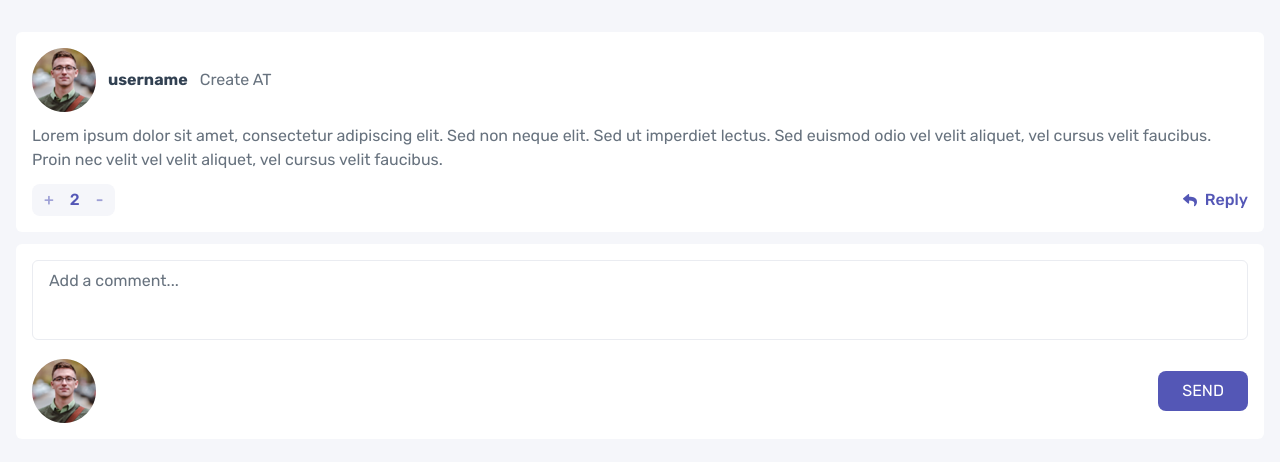
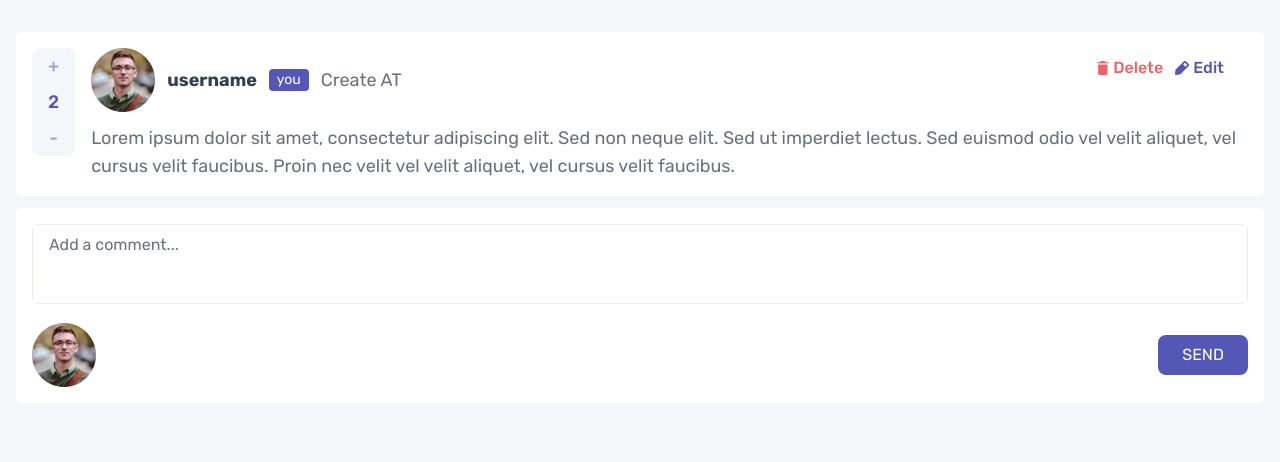
Before and after one commit to AslamtoIbrahim/interactive-comments-section-main, a Next.js app: page / in a window 1280 px wide. Shown: the top 462 px of the page. Built offline with nearby package versions, Linux system fonts and the light colour scheme.

Commit message:
Added editable comment buttons and text area

```diff
--- /dev/null
+++ b/src/app/Main/Button.tsx
@@ -0,0 +1,23 @@
+import React from "react";
+import { twMerge } from "tailwind-merge";
+
+type prop = {
+  className?: string;
+  clcik?: () => void;
+  text?: string;
+};
+const Button = ({ className, clcik, text = "Send" }: prop) => {
+  return (
+    <button
+      onClick={clcik}
+      className={twMerge(
+        "bg-moderate-blue  text-white font-rubik uppercase py-2 px-6 rounded-lg cursor-pointer hover:bg-moderate-blue/40",
+        className
+      )}
+    >
+      {text}
+    </button>
+  );
+};
+
+export default Button;
--- a/src/app/Main/Comment.tsx
+++ b/src/app/Main/Comment.tsx
@@ -1,9 +1,12 @@
-import Image from "next/image";
-import React from "react";
-import mb from "../../../public/source/images/avatars/image-juliusomo.png";
-import dt from "../../../public/source/images/avatars/image-juliusomo.webp";
+"use client";
+import React, { useState } from "react";
 import ScoreButton from "./ScoreButton";
-import ReplyButton from "./ReplyButton";
+import CurrentUser from "./CurrentUser";
+import EditButton from "./EditButton";
+import DeleteButton from "./DeleteButton";
+import Picture from "./Picture";
+import Input from "./Input";
+import Button from "./Button";
 
 interface Iimg {
   png: string;
@@ -27,42 +30,44 @@ interface Icomment {
 
 type prop = {
   comment?: Icomment;
-}
-const Comment = ({comment}: prop) => {
+};
+const Comment = ({ comment }: prop) => {
+  const [editable, seteditable] = useState(false);
+  const handleEditClik = () => {
+    seteditable(!editable);
+  };
   return (
-    <div className="bg-white p-4 rounded-md font-rubik flex flex-col gap-3">
-      <section className="flex flex-col gap-3">
+    <div className="bg-white p-4 rounded-md font-rubik flex flex-col md:flex-row-reverse md:relative md:items-start gap-3 md:gap-4">
+      <section className="w-full flex flex-col gap-3">
         <div className="flex items-center gap-3">
-          <picture>
-            <source
-              width={64}
-              height={64}
-              srcSet={dt.src}
-              type="image/webp"
-              media="(min-width: 768px)"
-            />
-            <Image
-              src={mb}
-              alt="Profile Picture"
-              width={30}
-              height={30}
-              priority
-              quality={100}
-            />
-          </picture>
-          <p className="font-semibold text-dark-blue">username</p>
-          <p className="text-grayish-blue">Create AT</p>
+          <Picture />
+          <p className="font-semibold md:text-lg text-dark-blue">username</p>
+          <CurrentUser />
+          <p className="text-grayish-blue md:text-lg">Create AT</p>
         </div>
-        <p className="text-grayish-blue">
-          Lorem ipsum dolor sit amet, consectetur adipiscing elit. Sed non neque
-          elit. Sed ut imperdiet lectus. Sed euismod odio vel velit aliquet, vel
-          cursus velit faucibus. Proin nec velit vel velit aliquet, vel cursus
-          velit faucibus.
-        </p>
+        {!editable ? (
+          <p className="text-grayish-blue md:text-lg">
+            Lorem ipsum dolor sit amet, consectetur adipiscing elit. Sed non
+            neque elit. Sed ut imperdiet lectus. Sed euismod odio vel velit
+            aliquet, vel cursus velit faucibus. Proin nec velit vel velit
+            aliquet, vel cursus velit faucibus.
+          </p>
+        ) : (
+          <section className="flex flex-col gap-2">
+            <Input text="hello" />
+            <Button className="self-end" text="Update" />
+          </section>
+        )}
       </section>
       <section className="flex items-center justify-between">
         <ScoreButton />
-        <ReplyButton />
+        <section className="md:absolute md:top-6 md:right-10">
+          {/* <ReplyButton /> */}
+          <div className="flex items-center gap-3">
+            <DeleteButton />
+            <EditButton onlcik={handleEditClik} />
+          </div>
+        </section>
       </section>
     </div>
   );
--- /dev/null
+++ b/src/app/Main/CurrentUser.tsx
@@ -0,0 +1,11 @@
+import React from 'react'
+
+const CurrentUser = () => {
+  return (
+    <p className='bg-moderate-blue text-[10px] md:text-sm text-white font-rubik py-[1px] px-2 rounded-sm'>
+      you
+    </p>
+  )
+}
+
+export default CurrentUser
--- /dev/null
+++ b/src/app/Main/DeleteButton.tsx
@@ -0,0 +1,21 @@
+import Image from "next/image";
+import React from "react";
+import repIcon from "../../../public/source/images/icon-delete.svg";
+
+type prop = {
+  onlcik?: () => void;
+};
+const DeleteButton = ({ onlcik }: prop) => {
+  return (
+    <button
+      onClick={onlcik}
+      className="cursor-pointer text-sm md:text-base font-rubik text-soft-red font-medium flex items-center gap-1
+      hover:opacity-40"
+    >
+      <Image src={repIcon} alt="reply" />
+      <span>Delete</span>
+    </button>
+  );
+};
+
+export default DeleteButton;
--- /dev/null
+++ b/src/app/Main/EditButton.tsx
@@ -0,0 +1,18 @@
+import Image from 'next/image'
+import React from 'react'
+import repIcon from '../../../public/source/images/icon-edit.svg'
+
+type prop ={
+    onlcik?: () => void;
+}
+const EditButton = ({onlcik}: prop) => {
+  return (
+    <button onClick={onlcik} className='cursor-pointer text-sm md:text-base  font-rubik text-moderate-blue font-medium flex items-center gap-1
+    hover:opacity-40'>
+        <Image src={repIcon} alt="reply" />
+        <span>Edit</span>
+    </button>
+  )
+}
+
+export default EditButton
--- a/src/app/Main/Input.tsx
+++ b/src/app/Main/Input.tsx
@@ -1,10 +1,13 @@
 import React from 'react'
 
-const Input = () => {
+type prop ={
+  text?:string
+}
+const Input = ({text} :prop) => {
   return (
     <div>
       <textarea className='font-rubik text-dark-blue outline-none border-light-gray border-[1px]
-      w-full rounded-md placeholder:text-grayish-blue py-2 px-4 min-h-20 resize-none'  placeholder='Add a comment...' />
+      w-full rounded-md placeholder:text-grayish-blue py-2 px-4 min-h-20 resize-none' value={text}  placeholder='Add a comment...' />
     </div>
   )
 }
--- /dev/null
+++ b/src/app/Main/Picture.tsx
@@ -0,0 +1,32 @@
+import Image from "next/image";
+import React from "react";
+import mbx from "../../../public/source/images/avatars/image-juliusomo.png";
+import dtx from "../../../public/source/images/avatars/image-juliusomo.webp";
+
+type prop = {
+    mb?: string;
+    dt?: string;
+}
+const Picture = ({mb, dt}:prop) => {
+  return (
+    <picture>
+
+    <source
+      srcSet={dtx.src}
+      type="image/webp"
+      media="(min-width: 768px)"
+    />
+    <Image
+      className="h-auto md:w-10 lg:w-16"
+      src={mbx}
+      alt="Profile Picture"
+      width={30}
+      height={30}
+      priority
+      quality={100}
+    />
+  </picture>
+  )
+}
+
+export default Picture
--- a/src/app/Main/ReplyButton.tsx
+++ b/src/app/Main/ReplyButton.tsx
@@ -7,7 +7,8 @@ type prop ={
 }
 const ReplyButton = ({onlcik}: prop) => {
   return (
-    <button onClick={onlcik} className='cursor-pointer   font-rubik text-moderate-blue font-medium flex items-center gap-2'>
+    <button onClick={onlcik} className='cursor-pointer text-sm md:text-base font-rubik text-moderate-blue font-medium flex items-center gap-1
+    hover:opacity-40'>
         <Image src={repIcon} alt="reply" />
         <span>Reply</span>
     </button>
--- a/src/app/Main/Response.tsx
+++ b/src/app/Main/Response.tsx
@@ -1,33 +1,15 @@
-import Image from "next/image";
 import React from "react";
-import mb from "../../../public/source/images/avatars/image-juliusomo.png";
-import dt from "../../../public/source/images/avatars/image-juliusomo.webp";
 import Input from "./Input";
-import SendButton from "./SendButton";
+import Button from "./Button";
+import Picture from "./Picture";
 
 const Response = () => {
   return (
     <div className="bg-white p-4 rounded-md font-rubik flex flex-col gap-3">
       <Input />
       <section className="flex items-center justify-between">
-        <picture>
-          <source
-            width={64}
-            height={64}
-            srcSet={dt.src}
-            type="image/webp"
-            media="(min-width: 768px)"
-          />
-          <Image
-            src={mb}
-            alt="Profile Picture"
-            width={30}
-            height={30}
-            priority
-            quality={100}
-          />
-        </picture>
-        <SendButton />
+        <Picture />
+        <Button />
       </section>
     </div>
   );
--- a/src/app/Main/ScoreButton.tsx
+++ b/src/app/Main/ScoreButton.tsx
@@ -23,10 +23,10 @@ const ScoreButton = ({score = 2, setOnclickScore}:prop) => {
     }
   }
   return (
-    <div className='bg-very-light-gray text-moderate-blue/55  w-fit font-rubik font-medium  py-1 px-3 rounded-lg flex items-center gap-4  '>
-      <button onClick={handleIncrement} className='cursor-pointer'>+</button>
+    <div className='bg-very-light-gray text-moderate-blue/55  w-fit font-rubik font-medium  md:text-lg py-1 px-3 md:px-4 rounded-lg flex md:flex-col items-center   gap-4 md:gap-2  '>
+      <button onClick={handleIncrement} className='cursor-pointer hover:text-moderate-blue'>+</button>
       <p className='text-moderate-blue'>{scores}</p>
-      <button onClick={handleDecrement} className='cursor-pointer'>-</button>
+      <button onClick={handleDecrement} className='cursor-pointer hover:text-moderate-blue'>-</button>
     </div>
   )
 }
--- a/src/app/Main/SendButton.tsx
+++ /dev/null
@@ -1,13 +0,0 @@
-import React from 'react'
-
-type prop = {
-    clcik?: () => void;
-}
-const SendButton = ({clcik} : prop) => {
-  return (
-    <button onClick={clcik} className='bg-moderate-blue text-white font-rubik uppercase py-2 px-6 rounded-lg
-    cursor-pointer hover:bg-moderate-blue/80'>Send</button>
-  )
-}
-
-export default SendButton
```
